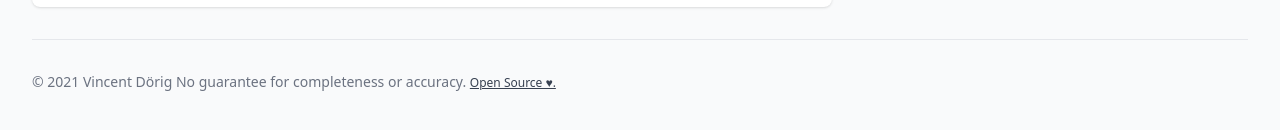
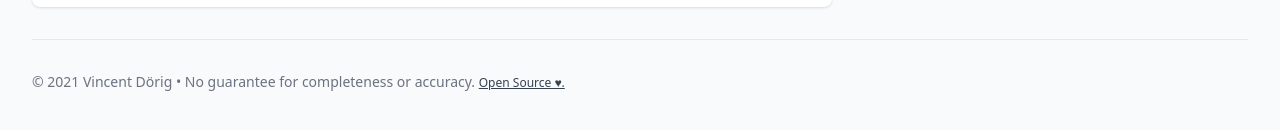
Before and after one commit to vincentdoerig/ETH-quicklinks, a Vue app: page /#/ in a window 1280 px wide. Shown: the part 700-830 px from the top of the page. Built offline with nearby package versions, Linux system fonts and the light colour scheme; a web font is replaced by a local one.

Commit message:
format: add bullet b/w text in footer

```diff
--- a/src/components/Links.vue
+++ b/src/components/Links.vue
@@ -271,7 +271,7 @@
     <footer>
       <div class="max-w-3xl px-4 mx-auto sm:px-6 lg:px-8 lg:max-w-7xl">
         <div class="py-8 text-sm text-center text-gray-500 border-t border-gray-200 dark:text-slate-400 dark:border-slate-500 sm:text-left">
-          <span class="block sm:inline">&copy; {{ new Date().getFullYear() }} Vincent Dörig</span> <span class="block sm:inline">No guarantee for completeness or accuracy.</span> <a
+          <span class="block sm:inline">&copy; {{ new Date().getFullYear() }} Vincent Dörig</span> <span class="hidden sm:inline">&bullet;</span> <span class="block sm:inline">No guarantee for completeness or accuracy.</span> <a
             href="https://github.com/vincentdoerig/ETH-quicklinks"
             class="block text-xs text-gray-700 underline dark:text-slate-300 sm:inline"
           >Open Source &hearts;.</a>
```
